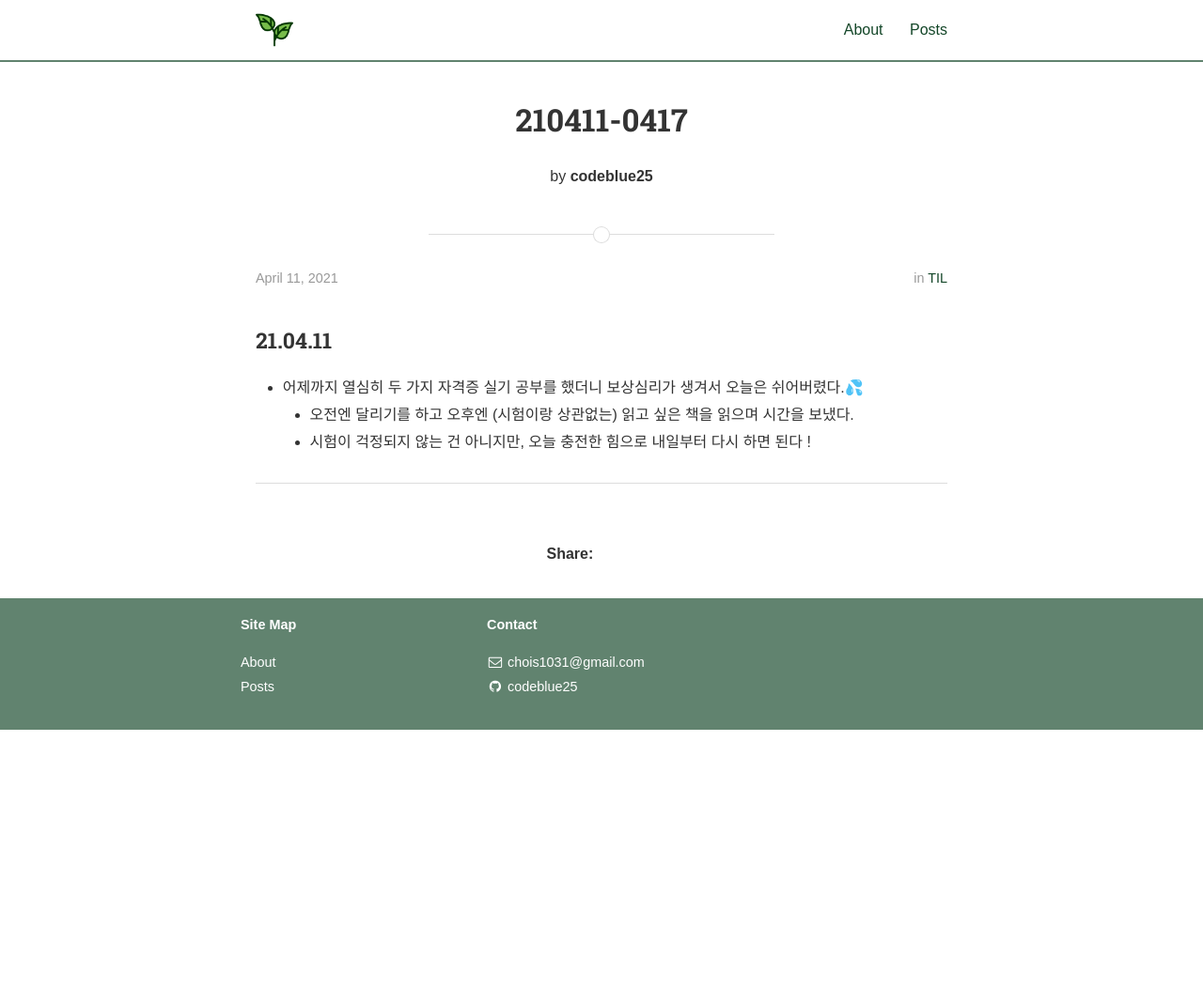
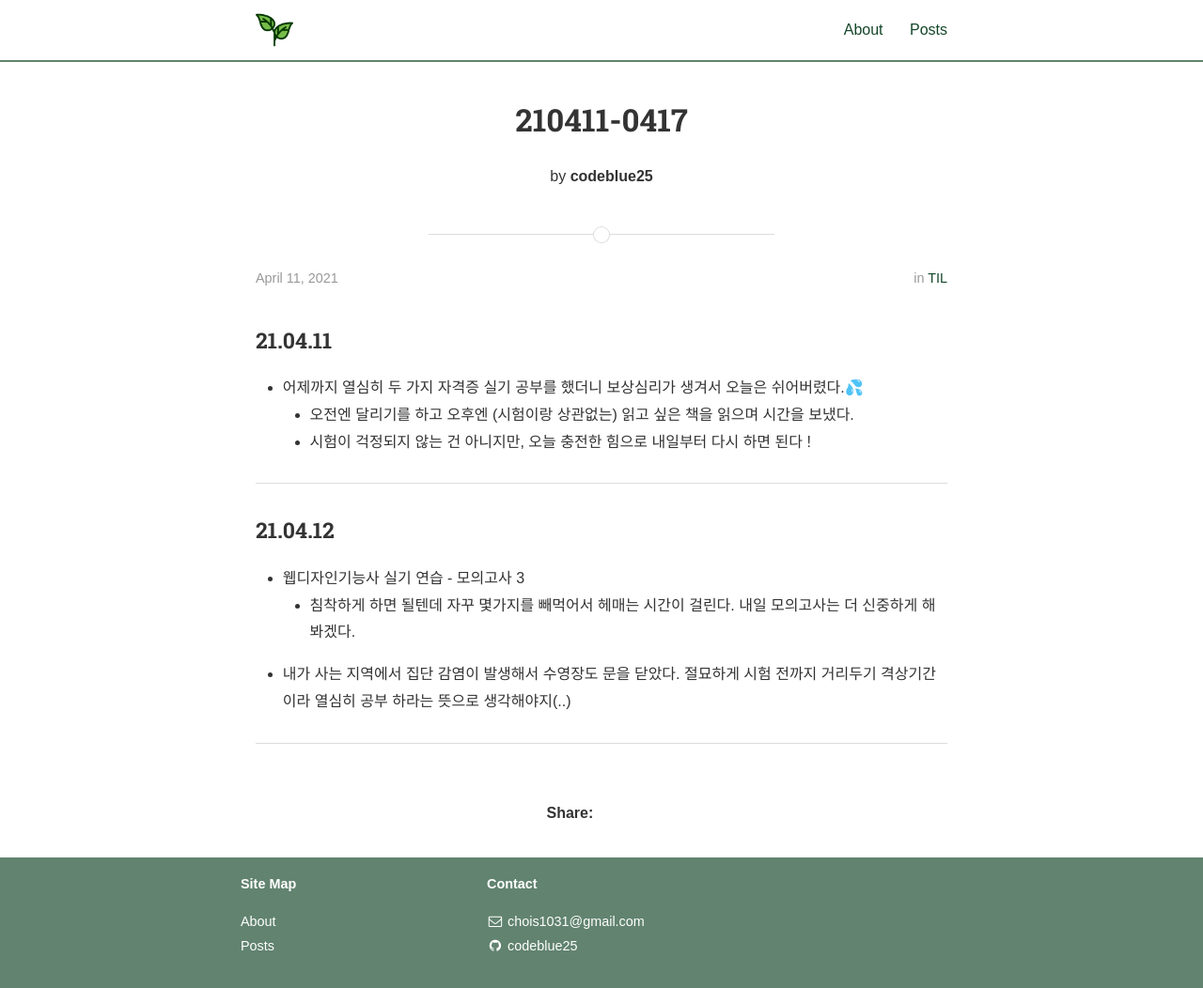
Before and after one commit to codeblue25/codeblue25.github.io, a Jekyll site: the page built from _posts/2021-04-11-0417.md, in a window 1280 px wide and 1053 px high. Shown: the whole window at 94% size. Built offline with Jekyll 4.4.1, drawn with Linux system fonts in a browser that asks for light colours; nearby versions of some CDN libraries; some web fonts are replaced; a style sheet for code colours, icons or effects is not loaded.

Commit message:
210412 TIL

```diff
--- a/_posts/2021-04-11-0417.md
+++ b/_posts/2021-04-11-0417.md
@@ -13,3 +13,11 @@ categories: TIL
   * 시험이 걱정되지 않는 건 아니지만, 오늘 충전한 힘으로 내일부터 다시 하면 된다 !
 
 ---
+
+<h3>21.04.12</h3>
+
+* 웹디자인기능사 실기 연습 - 모의고사 3
+  * 침착하게 하면 될텐데 자꾸 몇가지를 빼먹어서 헤매는 시간이 걸린다. 내일 모의고사는 더 신중하게 해봐겠다.
+* 내가 사는 지역에서 집단 감염이 발생해서 수영장도 문을 닫았다. 절묘하게 시험 전까지 거리두기 격상기간이라 열심히 공부 하라는 뜻으로 생각해야지(..)
+
+---
```
